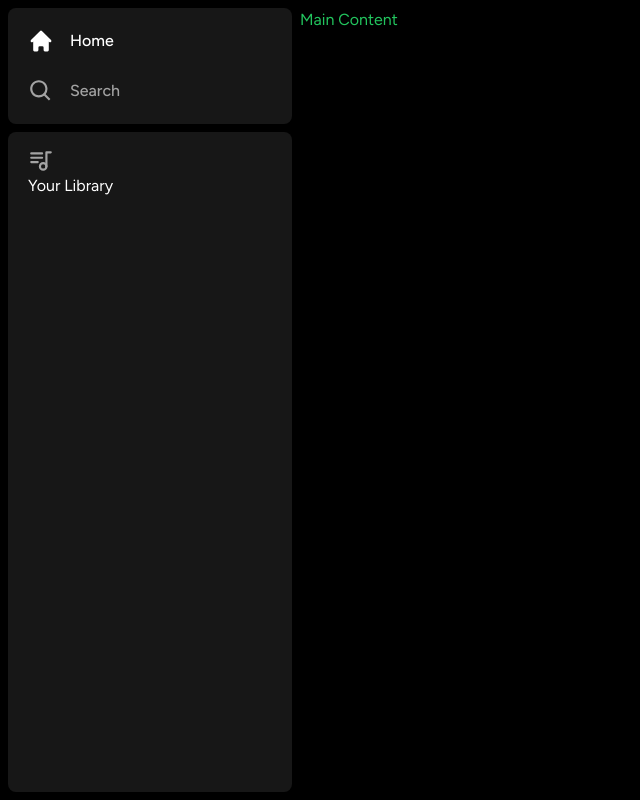
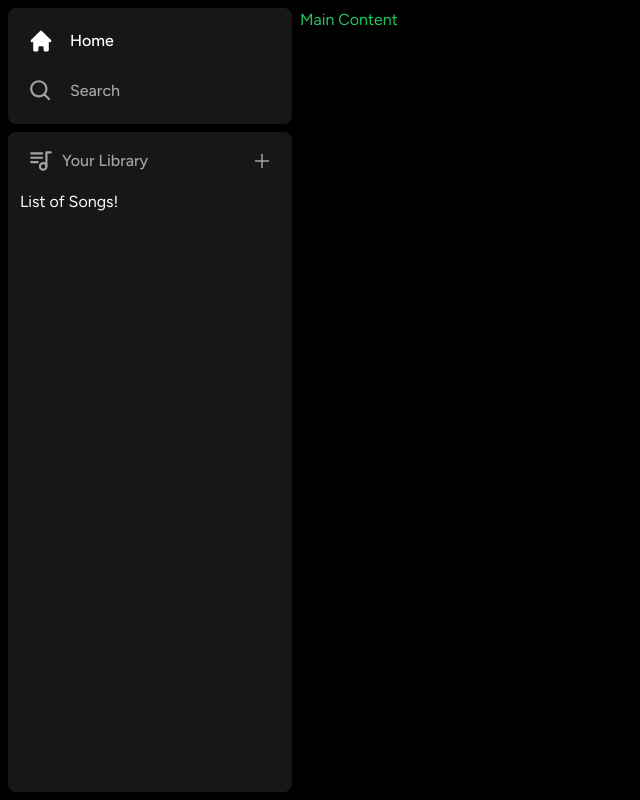
Before and after one commit to oladimejitaiwoodusote/Spotify-Mock, a Next.js app in the folder spotify-clone/: page / in a window 1280 px wide. Shown: the whole page, without its empty margins (0-640 px from the left). Built offline with nearby package versions, Linux system fonts and the light colour scheme.

Commit message:
Sidebar v2

```diff
--- a/spotify-clone/components/Library.tsx
+++ b/spotify-clone/components/Library.tsx
@@ -1,6 +1,7 @@
 "use client";
 
 import { TbPlaylist} from 'react-icons/tb'
+import { AiOutlinePlus} from 'react-icons/ai'
 
 const Library = () => {
     const onClick = () => {
@@ -20,17 +21,42 @@
             >
               <div
                 className="
-                  infline-flex
+                  inline-flex
                   items-center
                   gap-x-2
                 "
               >
                 <TbPlaylist className="text-neutral-400" size={26}/>
-                <p>
+                <p
+                  className="
+                    text-neutral-400
+                    font-medium
+                    text-md
+                  "
+                >
                     Your Library
                 </p>
               </div>
+            <AiOutlinePlus
+               onClick={onClick}
+               size={20}
+               className="
+                 text-neutral-400
+                 cursor-pointer
+                 hover:text-white
+                 transition
+               "
 
+            />
+            </div>
+            <div className="
+                flex
+                flex-col
+                gap-y-2
+                mt-4
+                px-3
+            ">
+                List of Songs!
             </div>
         </div>
     )
```
